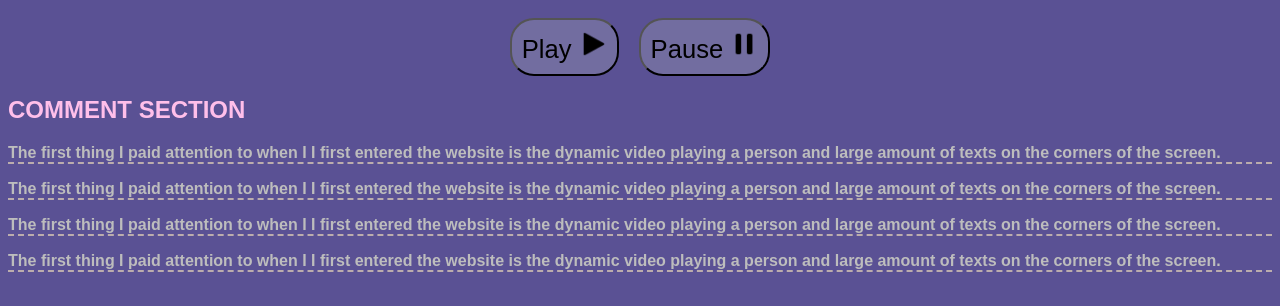
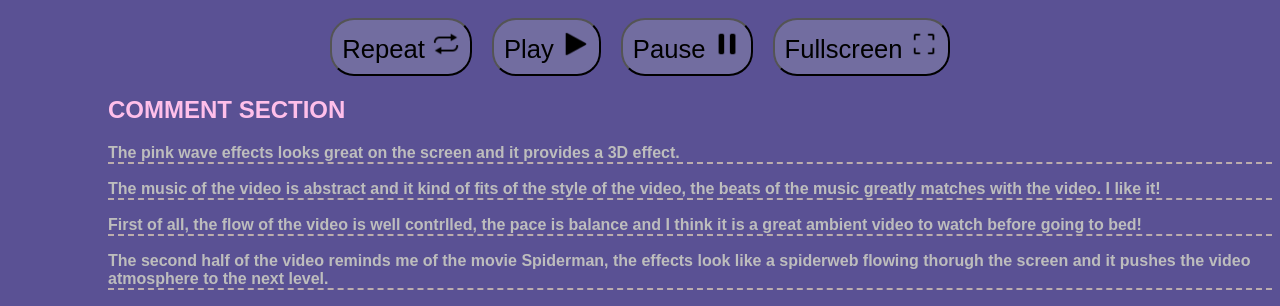
Before and after one commit to s3914501/s3914501.github.io, a plain HTML site: page Assignment 2/index.html in a window 1280 px wide. Shown: the part 882-1188 px from the top of the page. Drawn offline with Linux system fonts and the light colour scheme.

Commit message:
A2 updates

```diff
--- a/Assignment 2/index.html
+++ b/Assignment 2/index.html
@@ -12,6 +12,18 @@
     <video src="A2Video.mp4" id="my-video" controls></video>
 
     <div class="button-container">
+        <button id="repeat-button">
+            Repeat
+            <img
+              id="repeat-button"
+              src="/assignment 2/icons8-repeat-30.png"
+              alt="repeat-button"
+              width="28"
+              height="28"
+            />
+          </button>
+
+
       <button id="play-button">
         Play
         <img
@@ -33,6 +45,19 @@
           height="28"
         />
       </button>
+
+
+      <button id="fullscreen-button">
+        Fullscreen
+
+        <img
+          id="fullscreen-button"
+          src="/assignment 2/icons8-full-screen-30.png"
+          alt="fullscreen-button"
+          width="28"
+          height="28"
+        />
+      </button>
     </div>
 </h1>
 
@@ -41,30 +66,25 @@ COMMENT SECTION
 </h2>
 
   <p>
-    The first thing I paid attention to when I I first entered the website
-    is the dynamic video playing a person and large amount of texts on the
-    corners of the screen.
+    The pink wave effects looks great on the screen and it provides a 3D effect.
   </p>
 
   <p>
-    The first thing I paid attention to when I I first entered the website
-    is the dynamic video playing a person and large amount of texts on the
-    corners of the screen.
+    The music of the video is abstract and it kind of fits of the style of the video, the beats of the music greatly matches with the video. I like it!
   </p>
 
   <p>
-    The first thing I paid attention to when I I first entered the website
-    is the dynamic video playing a person and large amount of texts on the
-    corners of the screen.
+    First of all, the flow of the video is well contrlled, the pace is balance and I think it is a great ambient video to watch before going to bed!
   </p>
 
   <p>
-    The first thing I paid attention to when I I first entered the website
-    is the dynamic video playing a person and large amount of texts on the
-    corners of the screen.
+    The second half of the video reminds me of the movie Spiderman, the effects look like a spiderweb flowing thorugh the screen and it pushes the video atmosphere to the next level.
   </p>
 
 
 
   </body>
 </html>
+
+
+<!--   -->
--- a/Assignment 2/style.css
+++ b/Assignment 2/style.css
@@ -47,11 +47,13 @@ p {
   text-align: left;
   color: rgb(189, 189, 189);
   border-bottom: 2px dashed rgb(187, 173, 173);
+  margin-left: 100px;
 }
 
 h2 {
   text-align: left;
   color: rgb(255, 191, 234);
+  margin-left: 100px;
 }
 
 button {
```
Also changed, not shown: Assignment 2/icons8-full-screen-30.png (added), Assignment 2/icons8-repeat-30.png (added).
